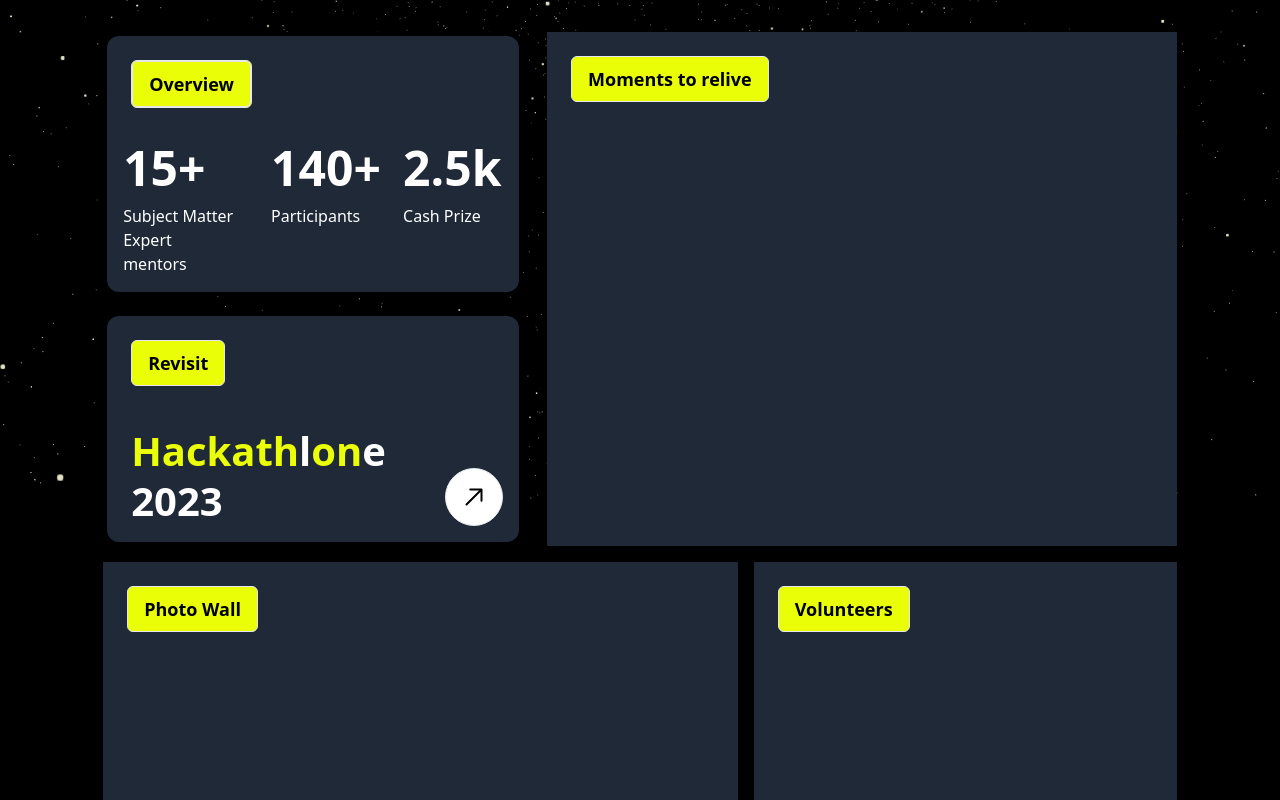
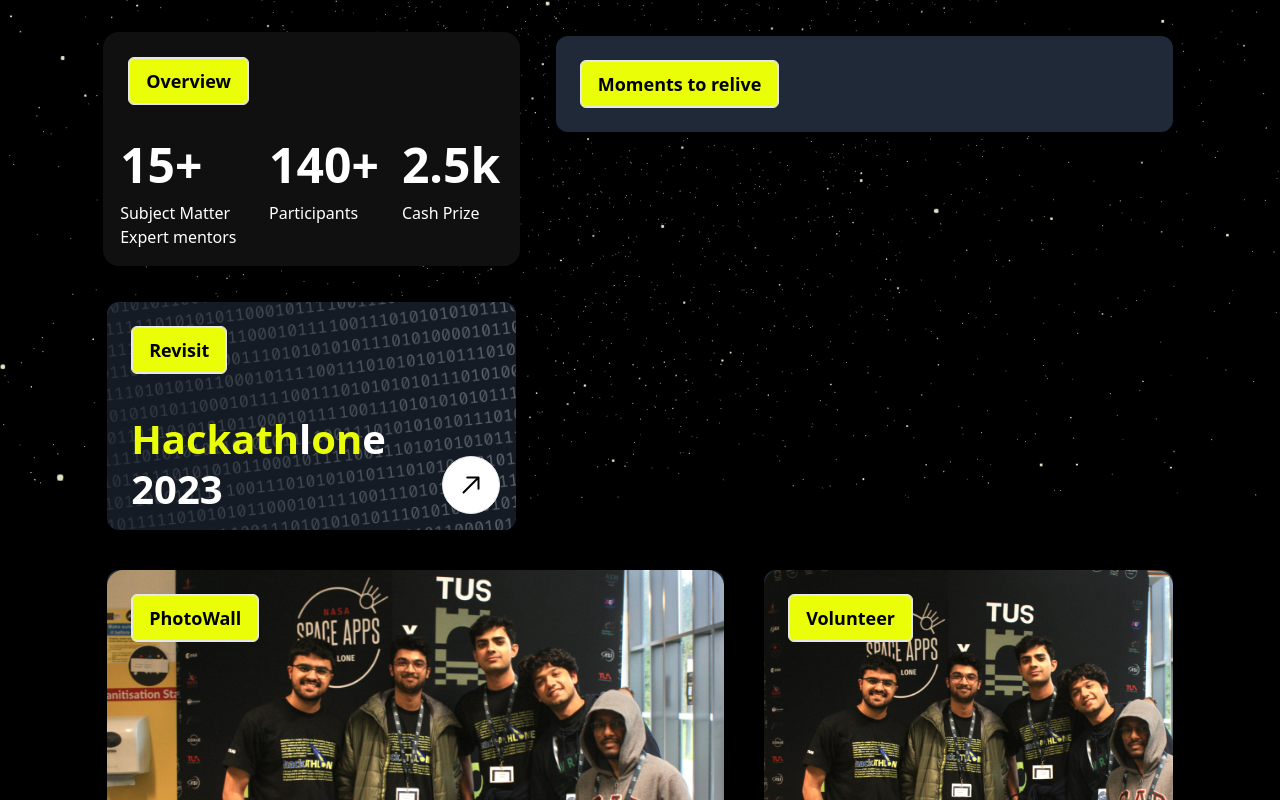
Before and after one commit to uche7/nasa_spaceapps, a Next.js app: page /glimpse in a window 1280 px wide. Shown: the part 300-1100 px from the top of the page. Built offline with nearby package versions, Linux system fonts and the light colour scheme.

Commit message:
Deisgn update

```diff
--- a/src/app/glimpse/card-grid.tsx
+++ b/src/app/glimpse/card-grid.tsx
@@ -1,18 +1,54 @@
-import React, { useState } from "react";
-import { motion } from "framer-motion";
+import React, { useState, useEffect } from "react";
+import { motion, animate } from "framer-motion";
 import Image from "next/image";
 import { data } from "./glimpse.dto";
+import router, { useRouter } from "next/router";
+import Slider from "react-slick";
+import Code from "@/assets/images/general/landing-page/Code.png"
+import Participants from "@/assets/images/general/landing-page/189 1.png"
 
 const imageSwapper = [...data];
+// navigate to old website
+interface CountUpProps {
+    target: number;
+    className?: string;
+    suffix?: string;
+    duration?: number;
+    decimals?: number;
+}
 
 export const CardGrid = () => {
+    const CountUp = ({ target, className, suffix = "", duration = 3, decimals = 0 }: CountUpProps) => {
+        const [value, setValue] = useState(0);
+        const [hasReachedTarget, setHasReachedTarget] = useState(false);
+
+        useEffect(() => {
+            const controls = animate(0, target, {
+                duration: duration,
+                onUpdate: (v) => setValue(parseFloat(v.toFixed(decimals))),
+                onComplete: () => setHasReachedTarget(true), // Stop animation when the count reaches the target
+            });
+
+            return () => controls.stop(); // Cleanup animation on unmount
+        }, [target]);
+
+        return (
+            <motion.h3
+                className={className}
+                initial={{ y: 10, opacity: 0 }}
+                animate={hasReachedTarget ? { y: 0, opacity: 1 } : { y: 0, opacity: 1 }}
+                transition={{ duration: 0.2, ease: "easeOut" }}
+            >
+                {value}{suffix}
+            </motion.h3>
+        );
+    };
     return (
-        <div className="overflow-hidden">
-            <div className="flex mb-4 gap-6">
-                <div className="flex flex-col w-2/5 gap-4">
-                    {/* color for flexbox visualization, now just load the content in.*/}
+        <div className="overflow-hidden gap-8">
+            <div className="flex mb-4 gap-8">
+                <div className="flex flex-col w-2/5 gap-8">
                     {/*Overview: Block 1 */}
-                    <div className="bg-gray-800 h-fit rounded-2xl border border-4  border-black justify-start text-start items-start">
+                    <div className="bg-[#101010] h-fit rounded-2xl border border-transparent justify-start text-start items-start">
                         <div className="bg-hackathone-font-rocket-red rounded-md border w-fit m-6 justify-center">
                             <motion.button
                                 className="bg-hackathone-font-rocket-red rounded-md border justify-center hover:bg-red-600 transition duration-300 ease-in-out"
@@ -25,25 +61,43 @@ export const CardGrid = () => {
                         </div>
                         <div className="flex flex-row justify-center items-start gap-4 pb-4">
                             <div className="w-1/3 mx-4">
-                                <h3 className="text-[3rem] font-bold">15+</h3>
+                                <CountUp target={15} suffix="+" duration={2} className="text-[3rem] font-bold" />
                                 <p className="">Subject Matter Expert mentors</p>
                             </div>
                             <div className="w-1/3">
-                                <h3 className="text-[3rem] font-bold">140+</h3>
+                                <CountUp target={140} suffix="+" duration={5} className="text-[3rem] font-bold" />
                                 <p >Participants</p>
                             </div>
                             <div className="w-1/3">
-                                <h3 className="text-[3rem] font-bold">2.5k</h3>
-                                <p>Cash Prize</p>
+                                <CountUp target={2.5} suffix="k" duration={4} decimals={1} className="text-[3rem] font-bold" />                                <p>Cash Prize</p>
                             </div>
                         </div>
                     </div>
                     {/*Revisit: Block 2 */}
-                    <div className="bg-gray-800 h-fit rounded-2xl border border-4  border-black justify-start text-start items-start">
-                        <div className="bg-hackathone-font-rocket-red rounded-md border w-fit m-6 justify-center">
-                            <span className="block text-hackathoneCabinetGrotesk text-black text-lg font-bold px-4 py-2" >Revisit</span>
+                    <div className="bg-gray-800 h-fit rounded-2xl border border-4  border-black justify-start text-start items-start relative overflow-hidden">
+                        {/* Image as background cover */}
+                        <Image
+                            src={Code}
+                            alt="Code"
+                            layout="fill"  // Ensures the image scales with the parent div size
+                            objectFit="cover"    // Ensures the image covers the container without distortion
+                            className="rounded-t-2xl"  // Add rounded corners to match the parent div
+                        />
+                        {/* Content */}
+                        <div className="relative z-10">
+                            <div className="bg-hackathone-font-rocket-red rounded-md border w-fit m-6 justify-center">
+                                <motion.button
+                                    className="bg-hackathone-font-rocket-red rounded-md border justify-center hover:bg-red-600 transition duration-300 ease-in-out"
+                                    initial={{ opacity: 0, scale: 0.5 }}
+                                    animate={{ opacity: 1, scale: 1 }}
+                                    transition={{ duration: 0.5 }}
+                                >
+                                    <span className="block text-hackathoneCabinetGrotesk text-black hover:text-hackathone-font-rocket-red text-lg font-bold px-4 py-2">Revisit</span>
+                                </motion.button>
+                            </div>
                         </div>
-                        <div className="flex justify-between items-end">
+                        {/* Text */}
+                        <div className="relative flex justify-between items-end z-10">
                             <div className="text-start justify-bottom text-start px-6">
                                 <p className="text-[2.5rem] leading-tight font-bold py-4"><span className="text-hackathone-font-rocket-red">Hackath</span>l<span className="text-hackathone-font-rocket-red">on</span>e <span className="block">2023</span></p>
                             </div>
@@ -55,6 +109,12 @@ export const CardGrid = () => {
                                     whileHover={{ scale: 1.2 }}
                                     whileTap={{ scale: 0.9 }}
                                     className="bg-white rounded-full border p-4 hover:bg-hackathone-font-rocket-red transition duration-300 ease-in-out"
+                                    onClick={() =>
+                                        window.open(
+                                            "https://66b8783ce930a118fc45939c--voluble-conkies-fba672.netlify.app/",
+                                            "_blank"
+                                        )
+                                    }
                                 >
                                     <svg xmlns="http://www.w3.org/2000/svg" fill="none" viewBox="0 0 24 24" stroke-width="2" stroke="currentColor" className="size-6 text-black">
                                         <path stroke-linecap="round" stroke-linejoin="round" d="m4.5 19.5 15-15m0 0H8.25m11.25 0v11.25" />
@@ -65,21 +125,60 @@ export const CardGrid = () => {
 
                     </div>
                 </div>
-                <div className="w-3/5 bg-gray-800">
+                {/* Block 3: Moments to relive */}
+                <div className="w-3/5 bg-gray-800 h-fit rounded-2xl border border-4 border-black justify-start text-start items-start">
                     <div className="bg-hackathone-font-rocket-red rounded-md border w-fit m-6 justify-center">
-                        <span className="block text-hackathoneCabinetGrotesk text-black text-lg font-bold px-4 py-2" >Moments to relive</span>
+                        <motion.button
+                            className="bg-hackathone-font-rocket-red rounded-md border justify-center hover:bg-red-600 transition duration-300 ease-in-out"
+                            initial={{ opacity: 0, scale: 0.5 }}
+                            animate={{ opacity: 1, scale: 1 }}
+                            transition={{ duration: 0.5 }}
+                        >
+                            <span className="block text-hackathoneCabinetGrotesk text-black hover:text-hackathone-font-rocket-red text-lg font-bold px-4 py-2">Moments to relive</span>
+                        </motion.button>
                     </div>
                 </div>
             </div>
-            <div className="flex flex-row gap-4">
-                <div className="w-3/5 bg-gray-800 h-80">
-                    <div className="bg-hackathone-font-rocket-red rounded-md border w-fit m-6 justify-center">
-                        <span className="block text-hackathoneCabinetGrotesk text-black text-lg font-bold px-4 py-2" >Photo Wall</span>
+            <div className="flex flex-row mt-8 gap-8">
+                {/* Block 4: PhotoWall */}
+                <div className="w-3/5 bg-gray-800 h-96 rounded-2xl border border-4 border-black justify-start text-start items-start relative overflow-hidden">
+                    <Image
+                        src={Participants}
+                        alt="Participants"
+                        layout="fill"  // Ensures the image scales with the parent div size
+                        objectFit="cover"    // Ensures the image covers the container without distortion
+                        className="rounded-t-2xl"  // Add rounded corners to match the parent div
+                    />
+                    <div className="bg-hackathone-font-rocket-red rounded-md border w-fit m-6 justify-center relative z-10">
+                        <motion.button
+                            className="bg-hackathone-font-rocket-red rounded-md border justify-center hover:bg-red-600 transition duration-300 ease-in-out"
+                            initial={{ opacity: 0, scale: 0.5 }}
+                            animate={{ opacity: 1, scale: 1 }}
+                            transition={{ duration: 0.5 }}
+                        >
+                            <span className="block text-hackathoneCabinetGrotesk text-black hover:text-hackathone-font-rocket-red text-lg font-bold px-4 py-2">PhotoWall</span>
+                        </motion.button>
                     </div>
                 </div>
-                <div className="w-2/5 bg-gray-800 h-80">
-                    <div className="bg-hackathone-font-rocket-red rounded-md border w-fit m-6 justify-center">
-                        <span className="block text-hackathoneCabinetGrotesk text-black text-lg font-bold px-4 py-2" >Volunteers</span>
+                {/* Block 5 : Volunteer */}
+                <div className="w-2/5 bg-gray-800 h-96 rounded-2xl border border-4  border-black justify-start text-start items-start relative overflow-hidden">
+                    {/* Image as background cover */}
+                    <Image
+                        src={Participants}
+                        alt="Participants"
+                        layout="fill"  // Ensures the image scales with the parent div size
+                        objectFit="cover"    // Ensures the image covers the container without distortion
+                        className="rounded-t-2xl"  // Add rounded corners to match the parent div
+                    />
+                    <div className="bg-hackathone-font-rocket-red rounded-md border w-fit m-6 justify-center relative z-10">
+                        <motion.button
+                            className="bg-hackathone-font-rocket-red rounded-md border justify-center hover:bg-red-600 transition duration-300 ease-in-out"
+                            initial={{ opacity: 0, scale: 0.5 }}
+                            animate={{ opacity: 1, scale: 1 }}
+                            transition={{ duration: 0.5 }}
+                        >
+                            <span className="block text-hackathoneCabinetGrotesk text-black hover:text-hackathone-font-rocket-red text-lg font-bold px-4 py-2">Volunteer</span>
+                        </motion.button>
                     </div>
                 </div>
             </div>
```
